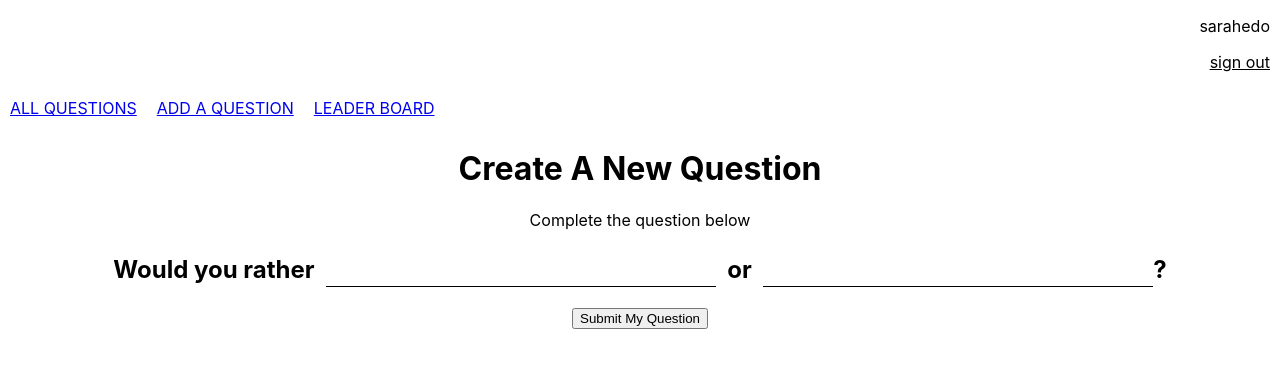
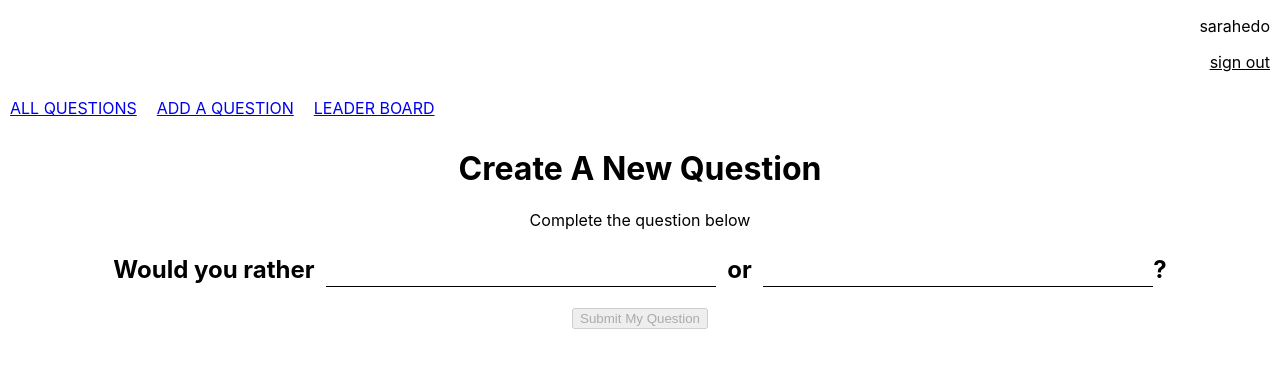
Before and after one commit to injune1123/would-you-rather, a React (Create React App) app: page /add in a window 1280 px wide. Both pictures are taken after a click on the radio button "sarahedo". Shown: the top 368 px of the page. Built offline with nearby package versions, Linux system fonts and the light colour scheme.

Commit message:
Disable sumbit buttons until options are populated

```diff
--- a/src/components/NewQuestion.js
+++ b/src/components/NewQuestion.js
@@ -70,7 +70,7 @@ class NewQuestion extends Component {
 
         </h2>
 
-        <button onClick={this.handleSubmit}> Submit My Question</button>
+        <button disabled={!this.state.option1 ||!this.state.option2 }onClick={this.handleSubmit}> Submit My Question</button>
       </div>
 
     )
```
